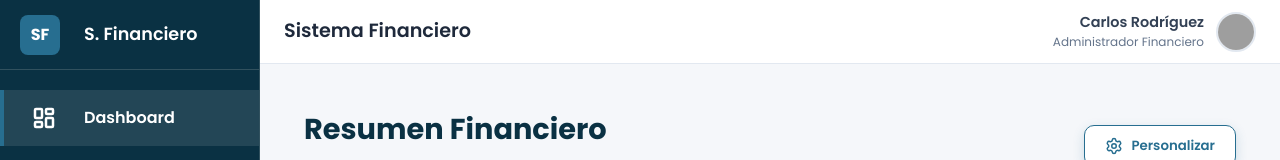
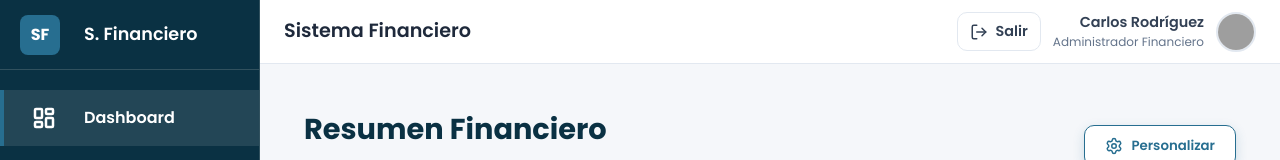
Before and after one commit to PaulaMarquezM/SistemaFinanciero, a React (Vite) app: page / in a window 1280 px wide. Shown: the top 160 px of the page. Built offline with nearby package versions, Linux system fonts and the light colour scheme; sample sign-in values are in the browser's storage; grey boxes are pictures that could not be loaded.

Commit message:
se agrego cerrar sesion, funcionando

```diff
--- a/src/components/layout/TopBar.tsx
+++ b/src/components/layout/TopBar.tsx
@@ -1,4 +1,5 @@
-import { Menu } from 'lucide-react'; // Importamos el icono de menú
+import { Menu, LogOut } from 'lucide-react';
+import { useNavigate } from 'react-router-dom';
 import type { User } from '../../types/layout.types';
 
 interface TopBarProps {
@@ -8,40 +9,125 @@ interface TopBarProps {
 }
 
 const TopBar = ({ user, onMenuClick, isMobile }: TopBarProps) => {
+  const navigate = useNavigate();
+
+  const handleLogout = () => {
+    localStorage.removeItem('auth_user_id');
+    navigate('/login', { replace: true });
+  };
+
   return (
-    <header style={{
-      height: '64px', backgroundColor: 'white', borderBottom: '1px solid #e2e8f0',
-      display: 'flex', alignItems: 'center', justifyContent: 'space-between',
-      padding: '0 24px', position: 'sticky', top: 0, zIndex: 10
-    }}>
+    <header
+      style={{
+        height: '64px',
+        backgroundColor: 'white',
+        borderBottom: '1px solid #e2e8f0',
+        display: 'flex',
+        alignItems: 'center',
+        justifyContent: 'space-between',
+        padding: '0 24px',
+        position: 'sticky',
+        top: 0,
+        zIndex: 10,
+      }}
+    >
+      {/* LADO IZQUIERDO */}
       <div style={{ display: 'flex', alignItems: 'center', gap: '12px' }}>
-
-        {/* BOTÓN HAMBURGUESA (Solo visible en Móvil) */}
+        {/* BOTÓN HAMBURGUESA (solo móvil) */}
         {isMobile && (
           <button
             onClick={onMenuClick}
+            type="button"
             style={{
-              background: 'none', border: 'none', cursor: 'pointer', padding: '4px',
-              color: '#334155', display: 'flex', alignItems: 'center'
+              background: 'none',
+              border: 'none',
+              cursor: 'pointer',
+              padding: '4px',
+              color: '#334155',
+              display: 'flex',
+              alignItems: 'center',
             }}
           >
             <Menu size={24} />
           </button>
         )}
 
-        <h2 style={{ fontSize: '1.2rem', color: '#1e293b', fontWeight: 600, margin: 0 }}>
-          {isMobile ? 'SF' : 'Sistema Financiero'} {/* Título corto en móvil */}
+        <h2
+          style={{
+            fontSize: '1.2rem',
+            color: '#1e293b',
+            fontWeight: 600,
+            margin: 0,
+          }}
+        >
+          {isMobile ? 'SF' : 'Sistema Financiero'}
         </h2>
       </div>
 
+      {/* LADO DERECHO */}
       <div style={{ display: 'flex', alignItems: 'center', gap: '12px' }}>
-        <div style={{ textAlign: 'right', display: isMobile ? 'none' : 'block' }}> {/* Ocultar nombre en móvil si falta espacio */}
-          <p style={{ margin: 0, fontSize: '0.9rem', fontWeight: 600, color: '#334155' }}>{user.name}</p>
-          <p style={{ margin: 0, fontSize: '0.75rem', color: '#64748b' }}>{user.role}</p>
+        {/* BOTÓN LOGOUT */}
+        <button
+          onClick={handleLogout}
+          type="button"
+          title="Cerrar sesión"
+          style={{
+            display: 'flex',
+            alignItems: 'center',
+            gap: '8px',
+            padding: '8px 12px',
+            borderRadius: '10px',
+            border: '1px solid #e2e8f0',
+            background: 'white',
+            cursor: 'pointer',
+            color: '#334155',
+            fontWeight: 600,
+            fontSize: '0.9rem',
+          }}
+        >
+          <LogOut size={18} />
+          {!isMobile && <span>Salir</span>}
+        </button>
+
+        {/* INFO USUARIO (oculta en móvil) */}
+        <div
+          style={{
+            textAlign: 'right',
+            display: isMobile ? 'none' : 'block',
+          }}
+        >
+          <p
+            style={{
+              margin: 0,
+              fontSize: '0.9rem',
+              fontWeight: 600,
+              color: '#334155',
+            }}
+          >
+            {user.name}
+          </p>
+          <p
+            style={{
+              margin: 0,
+              fontSize: '0.75rem',
+              color: '#64748b',
+            }}
+          >
+            {user.role}
+          </p>
         </div>
+
+        {/* AVATAR */}
         <img
-          src={user.avatar} alt="User"
-          style={{ width: '40px', height: '40px', borderRadius: '50%', objectFit: 'cover', border: '2px solid #e2e8f0' }}
+          src={user.avatar}
+          alt="User"
+          style={{
+            width: '40px',
+            height: '40px',
+            borderRadius: '50%',
+            objectFit: 'cover',
+            border: '2px solid #e2e8f0',
+          }}
         />
       </div>
     </header>
```
